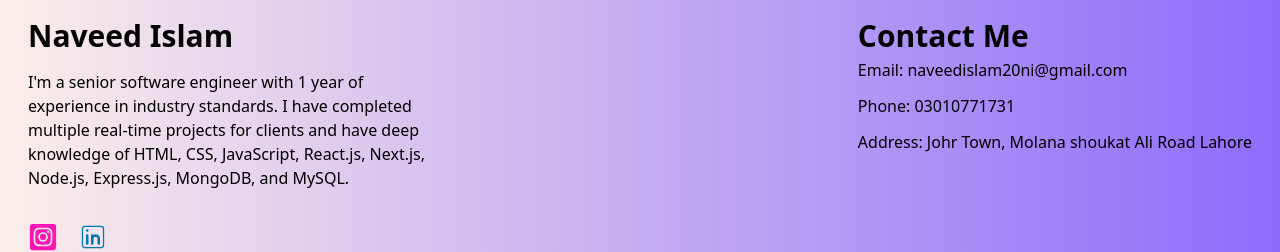
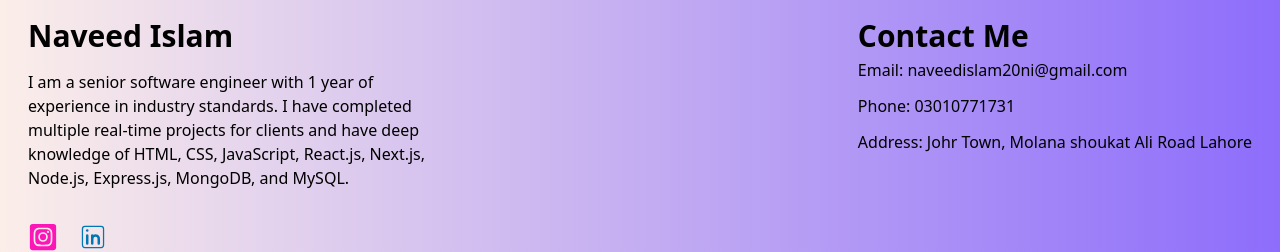
Before and after one commit to naveed-islam40/naveed-portfolio, a Next.js app: page / in a window 1280 px wide. Shown: the part 4501-4753 px from the top of the page. Built offline with nearby package versions, Linux system fonts and the light colour scheme.

Commit message:
first commit

```diff
--- a/components/Footer.tsx
+++ b/components/Footer.tsx
@@ -9,7 +9,7 @@ const Footer = () => {
        <div className='flex justify-between items-start w-full max-custom:flex-col max-custom:items-start max-custom:gap-5 max-custom:my-5'>
             <div className='flex justify-center flex-col'>
                 <h1 className='text-[30px] font-[600]'>Naveed Islam</h1>
-                <p className=' w-[400px] my-3 max-custom:w-full'>I'm a senior software engineer with 1 year of experience in industry standards. I have completed multiple real-time projects for clients and have deep knowledge of HTML, CSS, JavaScript, React.js, Next.js, Node.js, Express.js, MongoDB, and MySQL.</p>
+                <p className='w-[400px] my-3 max-custom:w-full'>I am a senior software engineer with 1 year of experience in industry standards. I have completed multiple real-time projects for clients and have deep knowledge of HTML, CSS, JavaScript, React.js, Next.js, Node.js, Express.js, MongoDB, and MySQL.</p>
                 <div className='flex items-center gap-5 mt-5 text-[30px]'>
                 <a href="https://www.instagram.com/naveed_islam20/" target='_blank'> <FaInstagramSquare className='text-[#FD16B7]' /></a>
                 <a href="https://www.linkedin.com/in/naveed-islam-2a3a3a324/" target='_blank'><CiLinkedin className='text-[#0077B5]' /></a>
--- a/components/HireMe.tsx
+++ b/components/HireMe.tsx
@@ -38,7 +38,7 @@ const HireMe = () => {
             {HireDetails &&
               HireDetails.map((detail, index) => {
                 return (
-                  <div className="shadow-md py-4 px-2 rounded-md  min-h-10 h-full w-[600px] flex justify-between items-center bg-[#fff] mb-2 max-lg:w-[400px] max-sm:w-full">
+                  <div className="shadow-md py-4 px-2 rounded-md  min-h-10 h-full w-[600px] flex justify-between items-center bg-[#fff] mb-2 max-lg:w-[400px] max-sm:w-full" key={index}>
                     <div>
                       <h1 className="text-[30px]">{detail.title}</h1>
                      <div className={`overflow-hidden transition-[max-height] duration-500 ease-in-out ${expand === index ? 'max-h-80' : "max-h-0"}`}>
```
